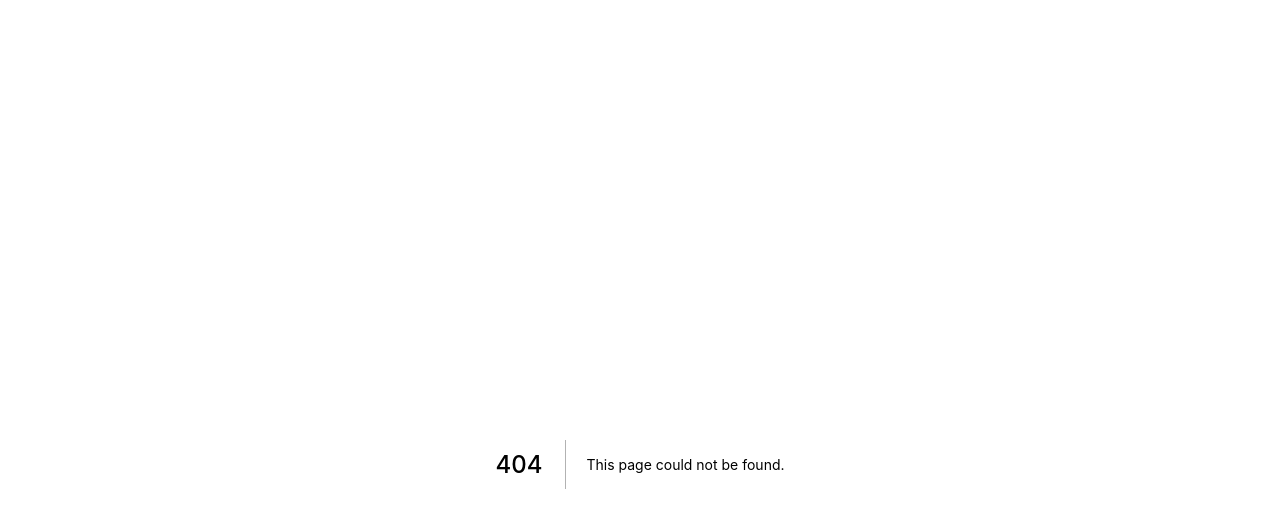
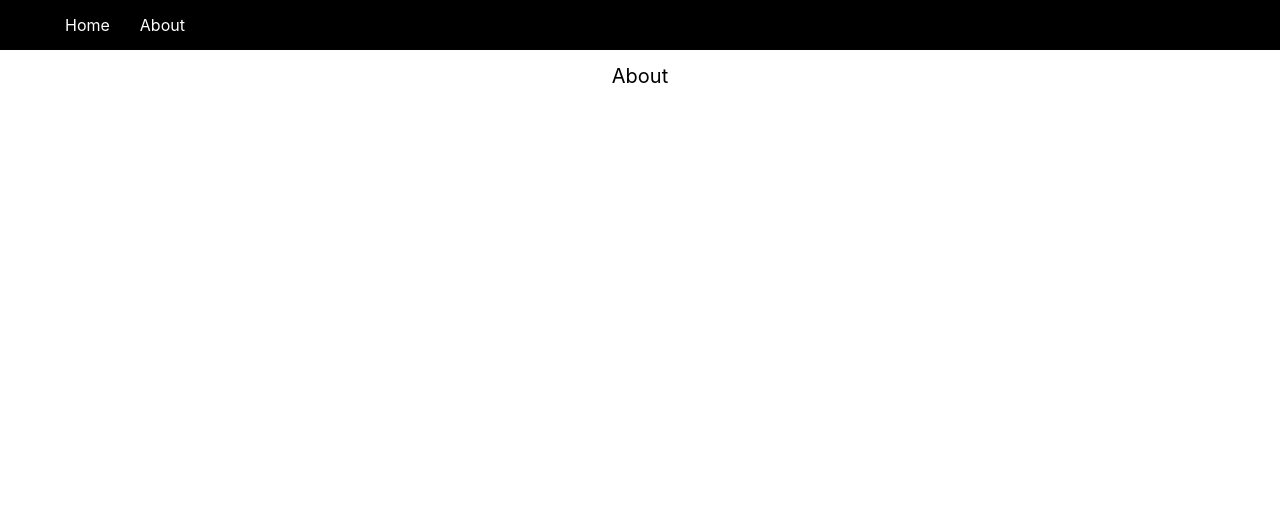
Before and after one commit to syahrilhanla/next-blog, a Next.js app: page /about in a window 1280 px wide. Before the commit this address had no page. Shown: the top 512 px of the page. Built offline with nearby package versions, Linux system fonts and the light colour scheme.

Commit message:
added navbar component

```diff
--- a/components/Layout.jsx
+++ b/components/Layout.jsx
@@ -1,9 +1,13 @@
 import styles from "../styles/Layout.module.css";
+import Navbar from "./Navbar";
 
 const Layout = (props) => {
 	return (
-		<div className={styles.container}>
-			<main className={styles.main}>{props.children}</main>
+		<div>
+			<Navbar />
+			<div className={styles.container}>
+				<main className={styles.main}>{props.children}</main>
+			</div>
 		</div>
 	);
 };
--- /dev/null
+++ b/components/Navbar.jsx
@@ -0,0 +1,19 @@
+import Link from "next/link";
+import navStyles from "../styles/Navbar.module.css";
+
+const Navbar = () => {
+	return (
+		<nav className={navStyles.nav}>
+			<ul>
+				<li>
+					<Link href={"/"}>Home</Link>
+				</li>
+				<li>
+					<Link href={"/about"}>About</Link>
+				</li>
+			</ul>
+		</nav>
+	);
+};
+
+export default Navbar;
--- /dev/null
+++ b/pages/about.js
@@ -0,0 +1,5 @@
+const about = () => {
+	return <div>About</div>;
+};
+
+export default about;
--- a/styles/Layout.module.css
+++ b/styles/Layout.module.css
@@ -1,31 +1,12 @@
-.container {
-  padding: 0 2rem;
-}
-
 .main {
 	min-height: 100vh;
 	padding: 4rem 0;
-  flex: 1;
 	display: flex;
 	flex-direction: column;
-  justify-content: center;
+	justify-content: flex-start;
 	align-items: center;
-}
-
-.footer {
-  display: flex;
-  flex: 1;
-  padding: 2rem 0;
-  border-top: 1px solid #eaeaea;
-  justify-content: center;
-  align-items: center;
-}
-
-.footer a {
-  display: flex;
-  justify-content: center;
-  align-items: center;
-  flex-grow: 1;
+	font-size: 1.25rem;
+	width: 100%;
 }
 
 .title a {
--- /dev/null
+++ b/styles/Navbar.module.css
@@ -0,0 +1,23 @@
+.nav {
+	height: 50px;
+	padding: 10px;
+	background: #000;
+	color: #fff;
+	display: flex;
+	align-items: center;
+	justify-content: flex-start;
+	width: 100%;
+	position: absolute;
+	top: 0;
+}
+
+.nav ul {
+	display: flex;
+	justify-content: center;
+	align-items: center;
+	list-style: none;
+}
+
+.nav ul li a {
+	margin: 5px 15px;
+}
```
Lines whose indentation alone changed are shown as unchanged.
